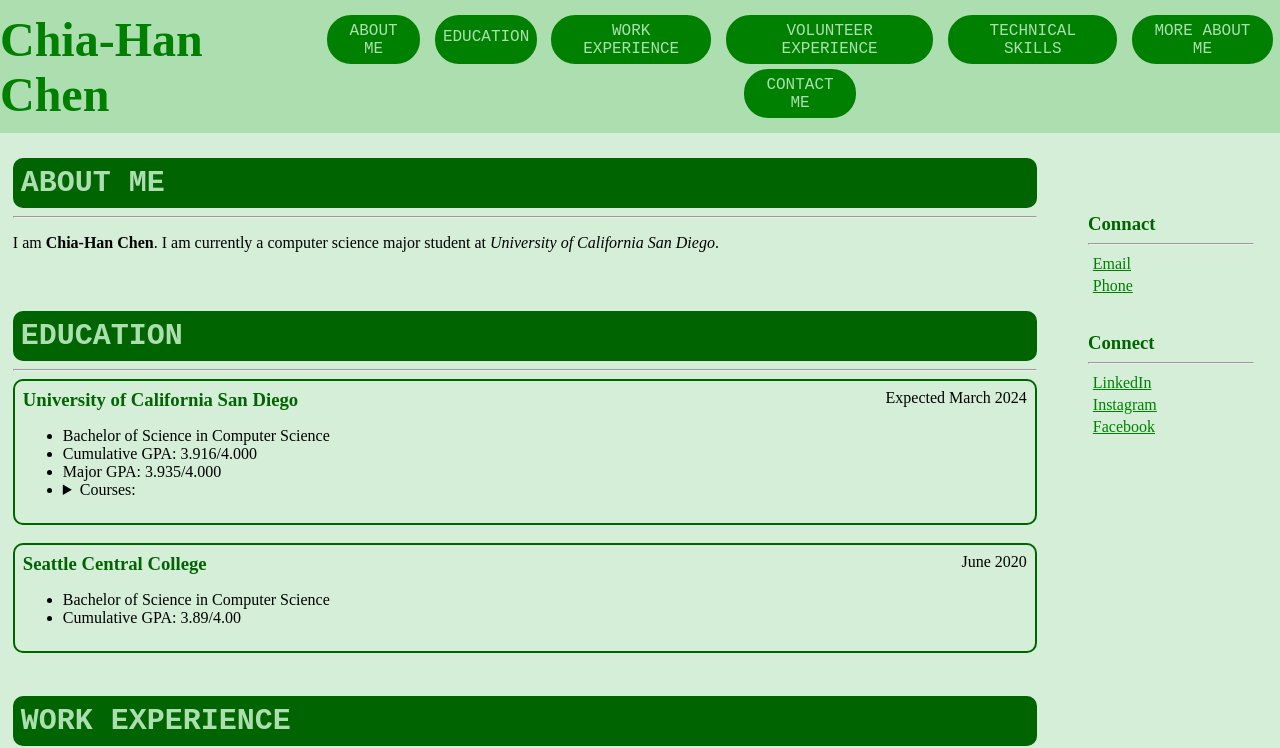
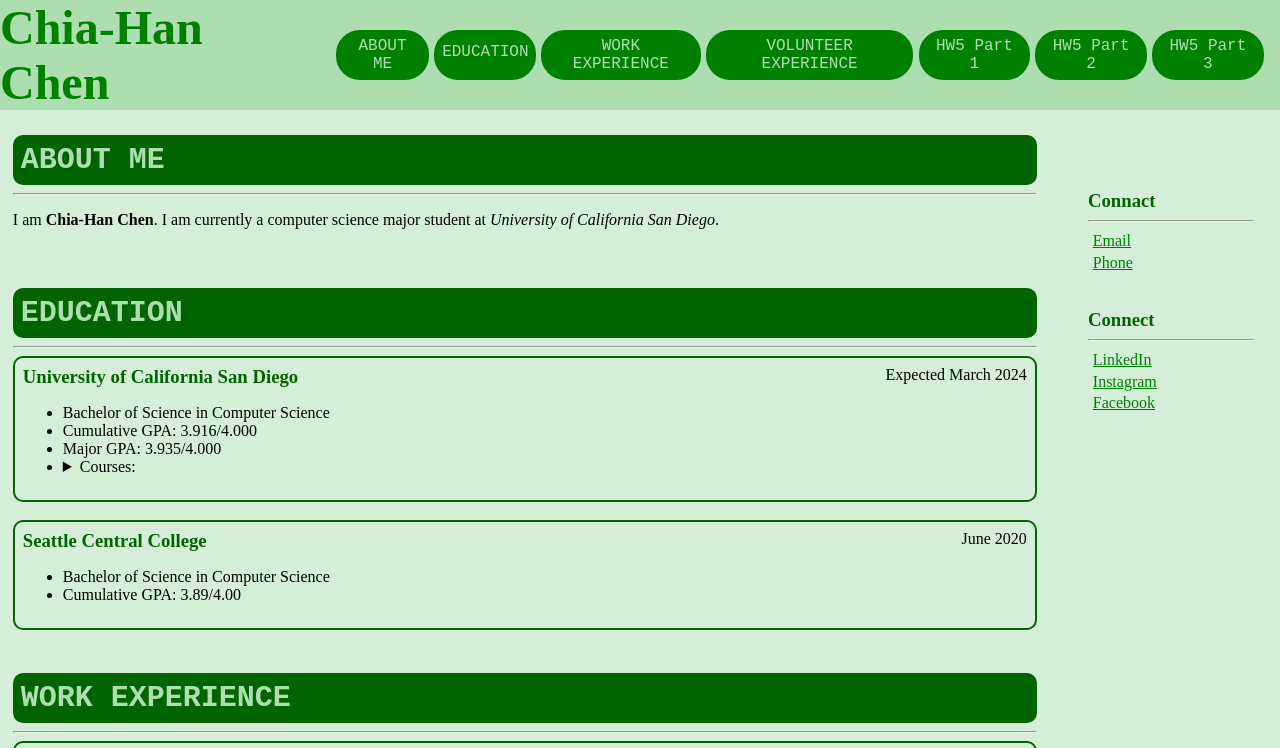
Before and after one commit to ChiaHan1/CSE134-hw5, a plain HTML site: page index.html in a window 1280 px wide. Shown: the top 748 px of the page. Drawn offline with Linux system fonts and the light colour scheme.

Commit message:
Add hw5 links to the navbar of main page

```diff
--- a/index.html
+++ b/index.html
@@ -37,9 +37,9 @@
                     <li><a href="#education">EDUCATION</a></li>
                     <li><a href="#work">WORK EXPERIENCE</a></li>
                     <li><a href="#volunteer">VOLUNTEER EXPERIENCE</a></li>
-                    <li><a href="#skills">TECHNICAL SKILLS</a></li>
-                    <li><a href="#more">MORE ABOUT ME</a></li>
-                    <li><a href="#contact">CONTACT ME</a></li>
+                    <li><a href="hw5/methodtest.html">HW5 Part 1</a></li>
+                    <li><a href="hw5/webcomponent.html">HW5 Part 2</a></li>
+                    <li><a href="hw5/extracredit.html">HW5 Part 3</a></li>
                 </ul>
             </nav>
 
@@ -49,9 +49,9 @@
                     <li><a href="#education">EDUCATION</a></li>
                     <li><a href="#work">WORK EXPERIENCE</a></li>
                     <li><a href="#volunteer">VOLUNTEER EXPERIENCE</a></li>
-                    <li><a href="#skills">TECHNICAL SKILLS</a></li>
-                    <li><a href="#more">MORE ABOUT ME</a></li>
-                    <li><a href="#contact">CONTACT ME</a></li>
+                    <li><a href="hw5/methodtest.html">HW5 Part 1</a></li>
+                    <li><a href="hw5/webcomponent.html">HW5 Part 2</a></li>
+                    <li><a href="hw5/extracredit.html">HW5 Part 3</a></li>
                 </ul>
             </nav>
         </header>
```
